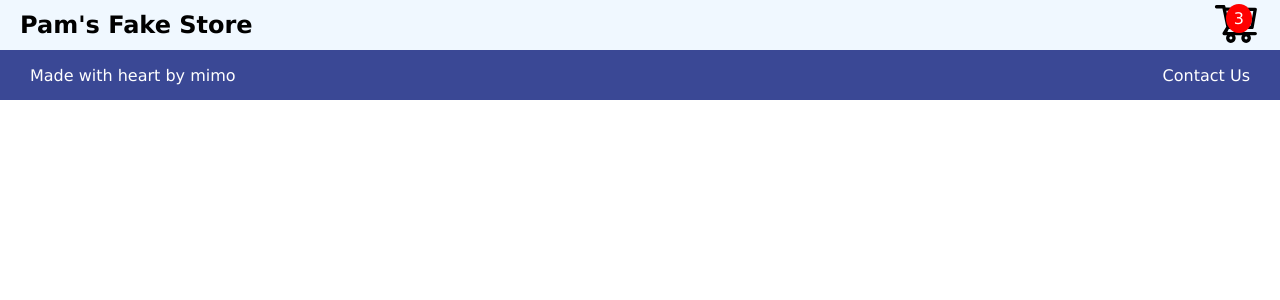
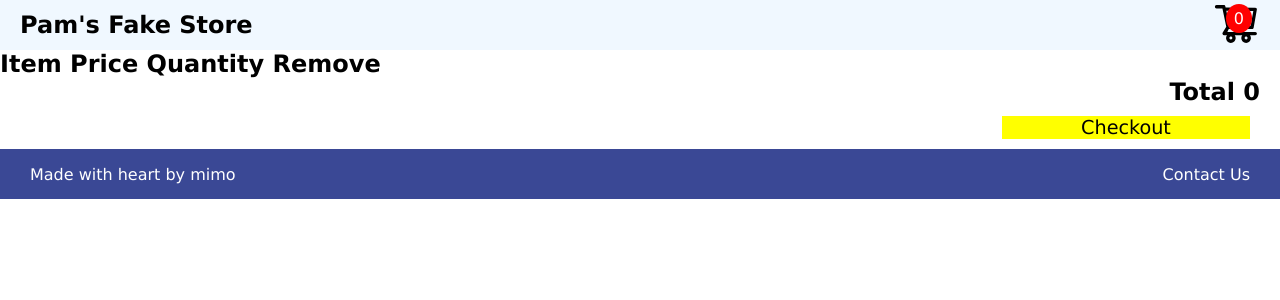
Before and after one commit to csprofessorpam/unit5-fakestore, a React (Vite) app: page /checkout in a window 1280 px wide. Shown: the top 300 px of the page. Built offline with nearby package versions, Linux system fonts and the light colour scheme.

Commit message:
added modal for checkout and removing products

```diff
--- a/package.json
+++ b/package.json
@@ -13,6 +13,7 @@
     "react": "^18.2.0",
     "react-dom": "^18.2.0",
     "react-icons": "^4.8.0",
+    "react-modal": "^3.16.1",
     "react-router-dom": "^6.10.0"
   },
   "devDependencies": {
--- a/src/App.jsx
+++ b/src/App.jsx
@@ -7,6 +7,8 @@ import Header from './components/Header/Header';
 import Homepage from './pages/Homepage/Homepage';
 import ProductDetail from './pages/ProductDetail/ProductDetail';
 import ContactUs from './pages/ContactUs/ContactUs';
+import CartContextProvider from './contexts/CartContext';
+import Checkout from './pages/Checkout/Checkout';
 
 
 function App() {
@@ -15,14 +17,17 @@ function App() {
   return (
     <div className="App">
       <BrowserRouter>
+      <CartContextProvider>
       <Header />
       <Routes>
         <Route path="/" element={<Homepage />} />
         <Route path="/contactus" element={<ContactUs />} />
+        <Route path="/checkout" element={<Checkout />} />
         <Route path="/details/:prodId" element={<ProductDetail />} />
       </Routes>
 
       <Footer />
+      </CartContextProvider>
       </BrowserRouter>
     </div>
   )
--- /dev/null
+++ b/src/components/CartItem/CartItem.css
@@ -0,0 +1,22 @@
+.cart-item{
+
+    width: 90%;
+    margin: 50px;
+    padding: 20px;
+    display: flex;
+    justify-content: space-between;
+}
+
+.cart-item img{
+    width: 100px;
+    height: 100px;
+}
+
+.cart-item h3{
+    width: 20%;
+}
+
+.trash-icon{
+    font-size: 1.3em;
+    cursor: pointer;
+}
--- /dev/null
+++ b/src/components/CartItem/CartItem.jsx
@@ -0,0 +1,24 @@
+import React, {useContext} from 'react'
+import { CartContext } from '../../contexts/CartContext'
+import './CartItem.css'
+//FiTrash2
+import { FiTrash2 } from "react-icons/fi";
+
+function CartItem({product}) {
+
+      //use global state
+  //NOTE {} not []
+  const {cart, addProduct, removeProduct} = useContext(CartContext)
+
+  return (
+    <div className="cart-item">
+        <img src={product.image} />
+        <h3>{product.title}</h3>
+        <h3>{product.price}</h3>
+        <h3>1</h3>
+        <FiTrash2 className="trash-icon" onClick={()=>removeProduct(product.id)} />
+    </div>
+  )
+}
+
+export default CartItem
--- a/src/components/Header/Header.jsx
+++ b/src/components/Header/Header.jsx
@@ -1,19 +1,24 @@
-import React from 'react'
+import React, {useContext} from 'react'
 import { AiOutlineShoppingCart } from "react-icons/ai";
 import { Link } from 'react-router-dom';
+import { CartContext } from '../../contexts/CartContext';
 //AiOutlineShoppingCart
+import './Header.css'
 
 
-import './Header.css'
+function Header() {
 
-function Header() {
+  //use global state
+  //NOTE {} not []
+  const {cart, addProduct, removeProduct} = useContext(CartContext)
+
   return (
     <div className="header-container">
-        <a href="/"><h2>Pam's Fake Store</h2></a>
-        <div className="cart-wrapper">
+        <Link to="/"><h2>Pam's Fake Store</h2></Link>
+        <Link to='/checkout' className="cart-wrapper">
           <AiOutlineShoppingCart className="cart-icon"/>
-          <p className="cart-num">3</p>
-        </div>
+          <p className="cart-num">{cart.length}</p>
+        </Link>
     </div>
   )
 }
--- a/src/components/ProductCard/ProductCard.css
+++ b/src/components/ProductCard/ProductCard.css
@@ -19,3 +19,11 @@
 .prod-price{
     display: flex;
 }
+
+.heart-red{
+    color: red;
+}
+
+.heart-blue{
+    color: blue;
+}
--- a/src/components/ProductCard/ProductCard.jsx
+++ b/src/components/ProductCard/ProductCard.jsx
@@ -1,20 +1,47 @@
-import React from 'react'
+import React, {useContext} from 'react'
 import './ProductCard.css'
 import { FaEuroSign } from "react-icons/fa";
 import { Link } from 'react-router-dom';
 //FaEuroSign
+import { FaRegHeart, FaHeart } from "react-icons/fa";
+import { CartContext } from '../../contexts/CartContext';
 
 function ProductCard({product}) {
+
+  //use global state
+  //NOTE {} not []
+  const {cart, addProduct, removeProduct} = useContext(CartContext)
+  const [inCart, setInCart] = React.useState(false)
+
+  //has this product been added already?
+
+  React.useEffect(
+    ()=>{
+      //is this card in favorites?
+      setInCart(cart?.find(item=>item.id===product.id))
+      console.log(inCart)
+    }, [cart]
+  )
+
   return (
-    <Link to={`/details/${product?.id}`} className="product-card">
+    <div className="product-card">
+      {
+        inCart?
+        <FaHeart onClick={()=>removeProduct(product.id)}className="heart-blue" />
+        :
+        <FaRegHeart
+        onClick={()=>addProduct(product)} />
+      }
+      <Link to={`/details/${product?.id}`} className="product-card">
         <img src={product?.image} />
+        </Link>
         <h5>{product?.title}</h5>
         <p>{product?.category}</p>
         <div className="prod-price">
         <FaEuroSign />
         <p>{product?.price}</p>
         </div>
-    </Link>
+    </div>
   )
 }
 
--- /dev/null
+++ b/src/contexts/CartContext.jsx
@@ -0,0 +1,61 @@
+import {useState, createContext, useEffect} from 'react'
+
+export const CartContext = createContext();
+
+export default function CartContextProvider(props){
+    //create the global state
+    const [cart, setCart] = useState([])
+
+    //get inital state from localStorage when page loads
+    /*useEffect(
+        ()=>{
+            //is there a value in localStorage
+            const storedFavs = localStorage.getItem('favoritesList')
+            //check if something was there
+            if (storedFavs){
+                //console.log('datatype is ', typeof(storedDarkMode))
+                //setDarkMode(storedDarkMode)
+                //parse converts from string to its datatype
+                setFavorites(JSON.parse(storedFavs))
+            }
+            //otherwise will use default state value
+
+        }, []
+    )
+    */
+
+    // //save to localStorage whenever it changes
+    // useEffect(
+    //     ()=>{
+    //         //save current state to localStorage when it changes
+    //         //stringify converts to JSON string format
+    //         localStorage.setItem('darkMode', JSON.stringify(darkMode))
+    //         //localStorage.setItem('darkMode', darkMode)
+
+    //     }, [darkMode]
+    // )
+
+    const addProduct = (productToAdd) =>{
+        console.log('adding', productToAdd)
+        let newCart;
+        newCart = [...cart, productToAdd]
+        setCart(newCart)
+        // localStorage.setItem('favoritesList', JSON.stringify(newFavorites))
+    }
+
+    const removeProduct = (prodId) =>{
+        console.log("remove", prodId)
+        let newCart;
+        newCart = cart.filter(item => item.id !== prodId)
+        setCart(newCart)
+        // localStorage.setItem('favoritesList', JSON.stringify(newFavorites))
+    }
+
+    return(
+        <CartContext.Provider value={{ cart, addProduct, removeProduct }} >
+            {props.children}
+        </CartContext.Provider>
+    )
+
+
+}
--- /dev/null
+++ b/src/pages/Checkout/Checkout.css
@@ -0,0 +1,16 @@
+
+.checkout-container button{
+    background-color: yellow;
+    border: none;
+    font-size: 1.2em;
+    width: 20%;
+    cursor: pointer;
+    margin: 10px;
+}
+
+.checkout-right{
+    display: flex;
+    flex-direction: column;
+    align-items: flex-end;
+    padding: 0 20px;
+}
--- /dev/null
+++ b/src/pages/Checkout/Checkout.jsx
@@ -0,0 +1,79 @@
+import React, {useContext} from 'react'
+import CartItem from '../../components/CartItem/CartItem'
+import { CartContext } from '../../contexts/CartContext'
+import Modal from 'react-modal'
+import './Checkout.css'
+
+function Checkout() {
+
+    //use global state
+  //NOTE {} not []
+  const {cart, addProduct, removeProduct} = useContext(CartContext)
+
+    //create state to control Modal
+    const [isOpen, setIsOpen] = React.useState(false);
+
+   //styling for Modal
+   const customStyles = {
+    content: {
+      top: '50%',
+      left: '50%',
+      right: 'auto',
+      bottom: 'auto',
+      // marginRight: '-50%',
+      transform: 'translate(-50%, -50%)',
+      width: '600px',
+    },
+    overlay:{
+      backgroundColor:"rgba(0, 0, 0, 0.6)"
+    }
+  };
+
+   // Make sure to bind modal to your appElement (https://reactcommunity.org/react-modal/accessibility/)
+   Modal.setAppElement(document.getElementById('root'));
+
+   const getTotal = () =>{
+    //loop through products in cart
+    let total = 0;
+    for (let i = 0; i < cart.length; i++){
+      total += cart[i].price;
+    }
+    return total;
+   }
+
+  return (
+    <div className="checkout-container">
+        <h2>Item   Price   Quantity   Remove</h2>
+        <div className="items-container">
+        {
+            cart.map(item => <CartItem product={item}/>)
+            // cart.map(item=><p>{item?.title}</p>)
+        }
+        </div>
+        <div className="checkout-right">
+        <h2>Total {getTotal()}</h2>
+        <button onClick={()=>setIsOpen(true)}>Checkout</button>
+        </div>
+        {/* Checkout should clear cart? */}
+
+        <Modal
+          isOpen={isOpen}
+          onRequestClose={()=>setIsOpen(false)}
+          style={customStyles}
+          contentLabel="Contact Us Modal"
+      >
+      <div className="modal-header">
+        <h2>Your Order was successful!</h2>
+        <h3>check your email for the order confirmation.  Thank you for shopping with Pam's Fake Store!</h3>
+        <button className="modal-close-btn"
+                onClick={()=>setIsOpen(false)}>Return to Main Page
+        </button>
+      </div>
+
+      </Modal>
+
+    </div>
+  )
+}
+
+export default Checkout
--- a/src/pages/Homepage/Homepage.jsx
+++ b/src/pages/Homepage/Homepage.jsx
@@ -58,6 +58,7 @@ function Homepage() {
     // )
 
     const filterProducts = (category)=>{
+      console.log('category is ', category)
 
         const url = category==="all"?
         "https://fakestoreapi.com/products"
--- a/src/pages/ProductDetail/ProductDetail.jsx
+++ b/src/pages/ProductDetail/ProductDetail.jsx
@@ -1,13 +1,19 @@
-import React from 'react'
+import React, {useContext} from 'react'
 import { useParams } from 'react-router-dom'
 import axios from 'axios'
 import './ProductDetail.css'
+import { CartContext } from '../../contexts/CartContext'
+
 
 function ProductDetail() {
+      //use global state
+  //NOTE {} not []
+  const {cart, addProduct, removeProduct} = useContext(CartContext)
 
     const {prodId} = useParams();
 
     const [product, setProduct] = React.useState('')
+    const [inCart, setInCart] = React.useState(false)
 
     //https://fakestoreapi.com/products/1
 
@@ -21,7 +27,19 @@ function ProductDetail() {
         })
         .catch(err => console.log(err))
 
+
       }, []
+    )
+
+    //check if in cart
+    React.useEffect(
+      ()=>{
+
+        let found = cart.find(item => item.id ===product?.id)
+        console.log(found)
+        setInCart(found)
+
+      }, [cart]
     )
 
   return (
@@ -33,7 +51,13 @@ function ProductDetail() {
             <h3>{product?.price}</h3>
             <h3>Description</h3>
             <p>{product?.description}</p>
-            <button>Add to Cart</button>
+            {
+              inCart?
+            <button onClick={()=>removeProduct(product.id)}>Remove from Cart</button>
+            :
+            <button onClick={()=>addProduct(product)}>Add to Cart</button>
+
+            }
         </div>
       </div>
     </div>
```
Also changed, not shown: 1 other file (tests, documents, lock files or other folders).
